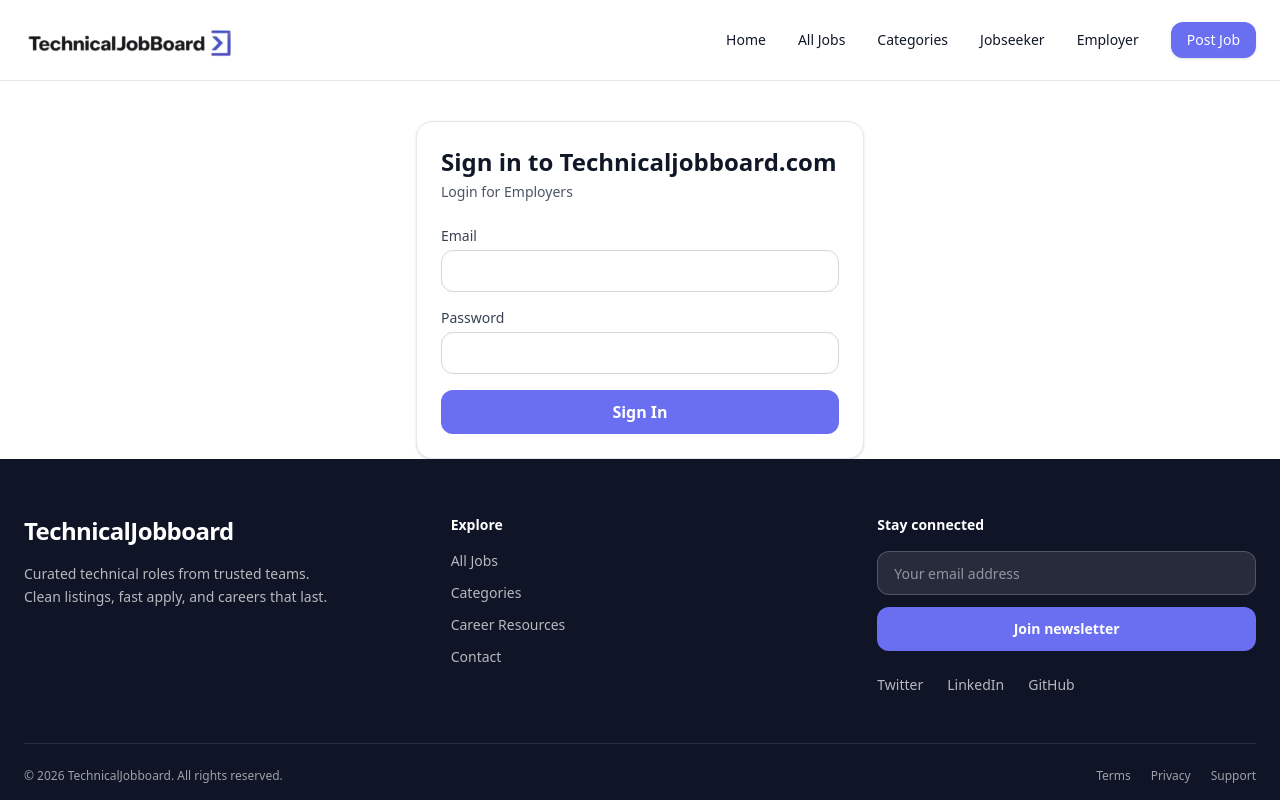
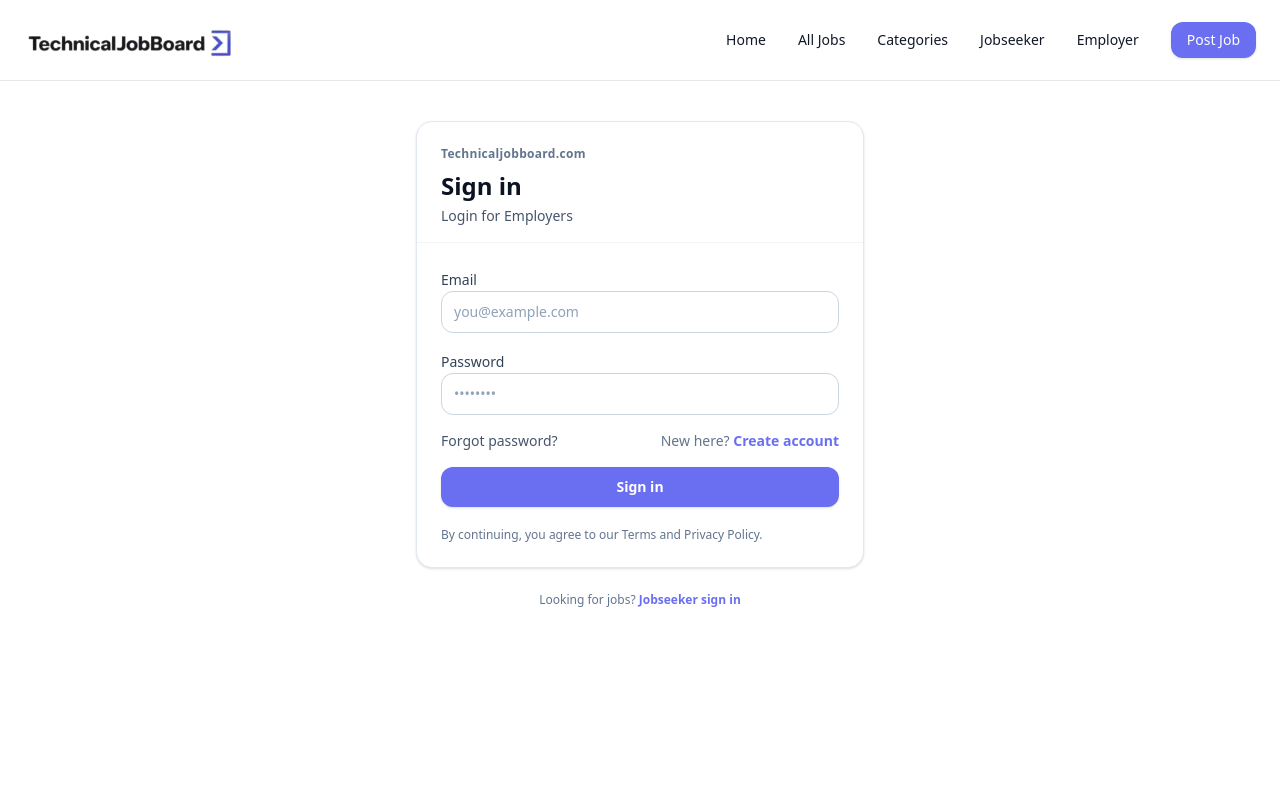
Before and after one commit to adebisidolapo/technicaljobboard, a Next.js app in the folder jobboard/: page /employer/login in a window 1280 px wide. Shown: the top 800 px of the page. Built offline with nearby package versions, Linux system fonts and the light colour scheme.

Commit message:
Improve login UI layout and spacing

```diff
--- a/jobboard/components/LoginForm.tsx
+++ b/jobboard/components/LoginForm.tsx
@@ -1,6 +1,7 @@
 "use client";
 
 import { useState } from "react";
+import Link from "next/link";
 
 type LoginFormProps = {
   role: "jobseeker" | "employer";
@@ -10,31 +11,40 @@ export default function LoginForm({ role }: LoginFormProps) {
   const [email, setEmail] = useState("");
   const [password, setPassword] = useState("");
 
-  const title =
+  const heading = "Sign in";
+  const subheading =
     role === "jobseeker"
       ? "Login for Jobseekers"
       : "Login for Employers";
 
   const handleSubmit = (e: React.FormEvent) => {
     e.preventDefault();
-
-    // For now, just log to console
+    // Hook API later
     console.log({ email, password, role });
-
     alert("Login submitted (API will be connected later)");
   };
 
   return (
-    <div className="max-w-md w-full mx-auto mt-10 p-6 border border-gray-200 rounded-2xl shadow-sm bg-white">
-      <h1 className="text-2xl font-bold text-gray-900">
-        Sign in to Technicaljobboard.com
+    <main className="min-h-[calc(100vh-80px)] bg-white">
+      <div className="mx-auto max-w-7xl px-4 sm:px-6 py-10">
+        <div className="mx-auto w-full max-w-md">
+          {/* Card */}
+          <div className="rounded-2xl border border-slate-200 bg-white shadow-sm">
+            {/* Top */}
+            <div className="px-6 pt-6 pb-4 border-b border-slate-100">
+              <p className="text-xs font-semibold tracking-wide text-slate-500">
+                Technicaljobboard.com
+              </p>
+              <h1 className="mt-2 text-2xl font-bold text-[#0B1222]">
+                {heading}
               </h1>
+              <p className="mt-1 text-sm text-slate-600">{subheading}</p>
+            </div>
 
-      <p className="mt-1 text-sm text-gray-600">{title}</p>
-
-      <form onSubmit={handleSubmit} className="mt-6 space-y-4">
-        <div>
-          <label className="block text-sm font-medium text-gray-700">
+            {/* Form */}
+            <form onSubmit={handleSubmit} className="px-6 py-6 space-y-4">
+              <div className="space-y-1">
+                <label className="text-sm font-medium text-slate-700">
                   Email
                 </label>
                 <input
@@ -42,12 +52,13 @@ export default function LoginForm({ role }: LoginFormProps) {
                   required
                   value={email}
                   onChange={(e) => setEmail(e.target.value)}
-            className="mt-1 w-full rounded-xl border border-gray-300 px-3 py-2 focus:outline-none focus:ring-2 focus:ring-[var(--brand-purple)]"
+                  placeholder="you@example.com"
+                  className="w-full rounded-xl border border-slate-300 bg-white px-3 py-2.5 text-sm text-slate-900 placeholder:text-slate-400 outline-none focus:ring-2 focus:ring-[var(--brand-purple)]/40 focus:border-[var(--brand-purple)]"
                 />
               </div>
 
-        <div>
-          <label className="block text-sm font-medium text-gray-700">
+              <div className="space-y-1">
+                <label className="text-sm font-medium text-slate-700">
                   Password
                 </label>
                 <input
@@ -55,17 +66,70 @@ export default function LoginForm({ role }: LoginFormProps) {
                   required
                   value={password}
                   onChange={(e) => setPassword(e.target.value)}
-            className="mt-1 w-full rounded-xl border border-gray-300 px-3 py-2 focus:outline-none focus:ring-2 focus:ring-[var(--brand-purple)]"
+                  placeholder="••••••••"
+                  className="w-full rounded-xl border border-slate-300 bg-white px-3 py-2.5 text-sm text-slate-900 placeholder:text-slate-400 outline-none focus:ring-2 focus:ring-[var(--brand-purple)]/40 focus:border-[var(--brand-purple)]"
                 />
+              </div>
+
+              <div className="flex items-center justify-between text-sm">
+                <Link
+                  href="#"
+                  className="text-slate-600 hover:text-[var(--brand-purple)] transition"
+                >
+                  Forgot password?
+                </Link>
+
+                <span className="text-slate-500">
+                  New here?{" "}
+                  <Link
+                    href={role === "jobseeker" ? "/jobseeker/signup" : "/employer/signup"}
+                    className="font-semibold text-[var(--brand-purple)] hover:text-[var(--brand-purple-dark)] transition"
+                  >
+                    Create account
+                  </Link>
+                </span>
               </div>
 
               <button
                 type="submit"
-          className="w-full rounded-xl bg-[var(--brand-purple)] py-2.5 text-white font-semibold hover:bg-[var(--brand-purple-dark)] transition"
+                className="w-full rounded-xl bg-[var(--brand-purple)] py-2.5 text-sm font-semibold text-white shadow-sm hover:bg-[var(--brand-purple-dark)] transition active:scale-[0.99]"
               >
-          Sign In
+                Sign in
               </button>
+
+              {/* subtle helper line */}
+              <p className="pt-1 text-xs text-slate-500">
+                By continuing, you agree to our Terms and Privacy Policy.
+              </p>
             </form>
           </div>
+
+          {/* bottom hint */}
+          <p className="mt-6 text-center text-xs text-slate-500">
+            {role === "jobseeker" ? (
+              <>
+                Looking to hire?{" "}
+                <Link
+                  href="/employer/login"
+                  className="font-semibold text-[var(--brand-purple)] hover:text-[var(--brand-purple-dark)] transition"
+                >
+                  Employer sign in
+                </Link>
+              </>
+            ) : (
+              <>
+                Looking for jobs?{" "}
+                <Link
+                  href="/jobseeker/login"
+                  className="font-semibold text-[var(--brand-purple)] hover:text-[var(--brand-purple-dark)] transition"
+                >
+                  Jobseeker sign in
+                </Link>
+              </>
+            )}
+          </p>
+        </div>
+      </div>
+    </main>
   );
 }
```
Lines whose indentation alone changed are shown as unchanged.
